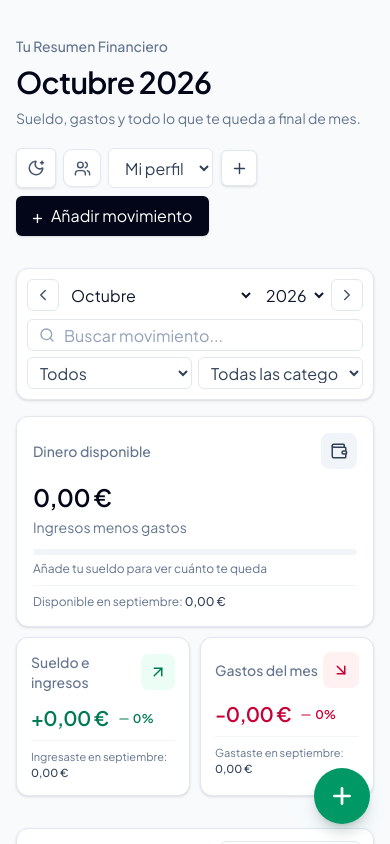
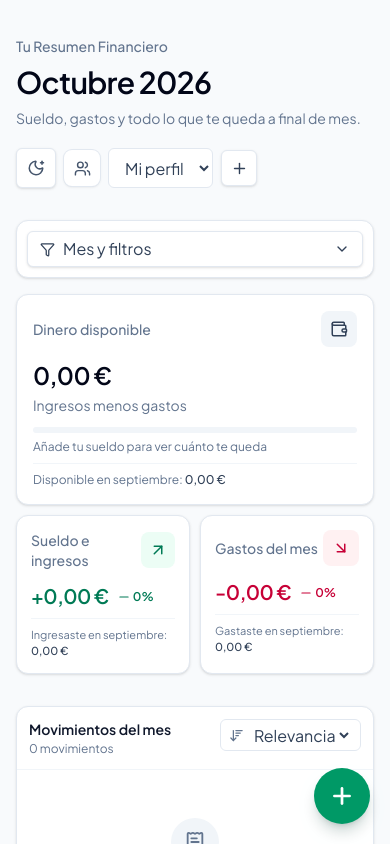
Before and after one commit to E7OY/balance, a React (Vite) app: page / in a window 390 px wide. Shown: the top 844 px of the page. Built offline with nearby package versions, Linux system fonts and the light colour scheme.

Commit message:
Enhance Filters and TransactionList components with mobile-friendly features and improved UI elements

```diff
--- a/src/App.jsx
+++ b/src/App.jsx
@@ -106,14 +106,16 @@ const App = () => {
               {theme === 'dark' ? <SunMedium size={18} /> : <MoonStar size={18} />}
             </button>
             <ProfileSwitcher />
+            <div className="hidden lg:block">
               <Button
                 size="default"
                 onClick={() => setIsModalOpen(true)}
-              className="hidden h-10 sm:inline-flex"
+                className="h-10"
               >
                 <span className="text-lg leading-none">+</span>
                 Añadir movimiento
               </Button>
+            </div>
           </div>
         </div>
 
@@ -136,7 +138,7 @@ const App = () => {
           onClick={() => setIsModalOpen(true)}
           aria-label="Añadir movimiento"
           title="Añadir movimiento"
-          className="fixed bottom-[calc(env(safe-area-inset-bottom)+1.25rem)] right-5 z-40 inline-flex size-14 items-center justify-center rounded-full bg-emerald-600 text-white shadow-lg shadow-emerald-950/20 transition-transform hover:scale-105 hover:bg-emerald-700 focus-visible:outline-none focus-visible:ring-4 focus-visible:ring-emerald-500/30 active:scale-95 sm:hidden"
+          className="fixed bottom-[calc(env(safe-area-inset-bottom)+1.25rem)] right-5 z-40 inline-flex size-14 items-center justify-center rounded-full bg-emerald-600 text-white shadow-lg shadow-emerald-950/20 transition-transform hover:scale-105 hover:bg-emerald-700 focus-visible:outline-none focus-visible:ring-4 focus-visible:ring-emerald-500/30 active:scale-95 lg:hidden"
         >
           <Plus size={26} strokeWidth={2.5} />
         </button>
--- a/src/components/Filters.jsx
+++ b/src/components/Filters.jsx
@@ -1,5 +1,5 @@
-import React, { useMemo } from 'react';
-import { ChevronLeft, ChevronRight, Search } from 'lucide-react';
+import React, { useMemo, useState } from 'react';
+import { ChevronDown, ChevronLeft, ChevronRight, ChevronUp, Filter, Search } from 'lucide-react';
 import { useFinance } from '../context/FinanceContext';
 
 const monthNames = Array.from({ length: 12 }, (_, month) =>
@@ -8,6 +8,7 @@ const monthNames = Array.from({ length: 12 }, (_, month) =>
 
 const Filters = () => {
   const { filters, setFilters, allCategories, transactions } = useFinance();
+  const [isMobileFiltersOpen, setIsMobileFiltersOpen] = useState(false);
   const availableYears = useMemo(() => {
     const years = transactions.map((transaction) => Number(transaction.date.slice(0, 4)));
     return [...new Set([filters.year, ...years])].sort((a, b) => b - a);
@@ -36,10 +37,15 @@ const Filters = () => {
     : filters.type === 'Gasto'
       ? allCategories.Gasto
       : allCategories.Todas;
+  const activeFilterCount = [
+    filters.searchTerm.trim().length > 0,
+    filters.type !== 'Todos',
+    filters.category !== 'Todas',
+  ].filter(Boolean).length;
 
   return (
     <section aria-label="Seleccionar mes y filtrar movimientos" className="flex flex-col gap-2 rounded-xl border border-slate-200 bg-white p-2.5 shadow-sm transition-colors dark:border-slate-700 dark:bg-slate-900 sm:gap-3 sm:p-3 sm:flex-row sm:items-center sm:justify-between">
-      <div className="flex items-center gap-1 sm:gap-2">
+      <div className="hidden items-center gap-1 md:flex md:gap-2">
         <button
           type="button"
           onClick={() => changeMonth(-1)}
@@ -80,7 +86,72 @@ const Filters = () => {
         </button>
       </div>
 
-      <div className="grid grid-cols-2 gap-1.5 sm:flex sm:items-center sm:gap-2">
+      <button
+        type="button"
+        aria-expanded={isMobileFiltersOpen}
+        aria-controls="transaction-filters"
+        onClick={() => setIsMobileFiltersOpen((isOpen) => !isOpen)}
+        className="inline-flex h-9 items-center justify-between gap-2 rounded-md border border-slate-200 bg-white px-3 text-sm font-medium text-slate-700 shadow-sm dark:border-slate-700 dark:bg-slate-800 dark:text-slate-200 md:hidden"
+      >
+        <span className="inline-flex items-center gap-2">
+          <Filter size={15} aria-hidden="true" />
+          Mes y filtros
+          {activeFilterCount > 0 && (
+            <span className="inline-flex size-5 items-center justify-center rounded-full bg-emerald-100 text-xs text-emerald-800 dark:bg-emerald-500/20 dark:text-emerald-300">
+              {activeFilterCount}
+            </span>
+          )}
+        </span>
+        {isMobileFiltersOpen
+          ? <ChevronUp size={16} aria-hidden="true" />
+          : <ChevronDown size={16} aria-hidden="true" />}
+      </button>
+
+      <div
+        id="transaction-filters"
+        className={`${isMobileFiltersOpen ? 'grid' : 'hidden'} grid-cols-2 gap-1.5 md:flex md:items-center md:gap-2`}
+      >
+        <div className="col-span-2 flex items-center gap-1 md:hidden">
+          <button
+            type="button"
+            onClick={() => changeMonth(-1)}
+            aria-label="Mes anterior"
+            className="inline-flex size-8 items-center justify-center rounded-md border border-slate-200 text-slate-600 transition-colors hover:bg-slate-50 focus-visible:outline-none focus-visible:ring-2 focus-visible:ring-slate-400 dark:border-slate-700 dark:text-slate-300 dark:hover:bg-slate-800"
+          >
+            <ChevronLeft size={18} />
+          </button>
+          <label className="sr-only" htmlFor="mobile-month">Mes</label>
+          <select
+            id="mobile-month"
+            name="month"
+            value={filters.month}
+            onChange={(event) => setFilters((previous) => ({ ...previous, month: Number(event.target.value) }))}
+            className="h-8 min-w-0 flex-1 rounded-md border-0 bg-transparent px-1 text-sm font-medium capitalize text-slate-900 outline-none focus:ring-2 focus:ring-slate-300 dark:text-slate-100"
+          >
+            {monthNames.map((month, index) => (
+              <option key={month} value={index}>{month}</option>
+            ))}
+          </select>
+          <label className="sr-only" htmlFor="mobile-year">Año</label>
+          <select
+            id="mobile-year"
+            name="year"
+            value={filters.year}
+            onChange={handleFilterChange}
+            className="h-8 rounded-md border-0 bg-transparent px-1 text-sm font-medium text-slate-900 outline-none focus:ring-2 focus:ring-slate-300 dark:text-slate-100"
+          >
+            {availableYears.map((year) => <option key={year} value={year}>{year}</option>)}
+          </select>
+          <button
+            type="button"
+            onClick={() => changeMonth(1)}
+            aria-label="Mes siguiente"
+            className="inline-flex size-8 items-center justify-center rounded-md border border-slate-200 text-slate-600 transition-colors hover:bg-slate-50 focus-visible:outline-none focus-visible:ring-2 focus-visible:ring-slate-400 dark:border-slate-700 dark:text-slate-300 dark:hover:bg-slate-800"
+          >
+            <ChevronRight size={18} />
+          </button>
+        </div>
+
         <label className="relative col-span-2 block sm:col-span-1">
           <Search size={16} className="pointer-events-none absolute left-3 top-1/2 -translate-y-1/2 text-slate-400 dark:text-slate-500" />
           <span className="sr-only">Buscar movimiento</span>
@@ -90,7 +161,7 @@ const Filters = () => {
             value={filters.searchTerm}
             onChange={handleFilterChange}
             placeholder="Buscar movimiento..."
-            className="h-8 w-full rounded-md border border-slate-200 bg-white pl-9 pr-2 text-sm text-slate-900 outline-none placeholder:text-slate-400 focus:border-slate-400 focus:ring-2 focus:ring-slate-100 dark:border-slate-700 dark:bg-slate-800 dark:text-slate-100 dark:placeholder:text-slate-500 sm:h-9 sm:w-48 sm:pr-3"
+            className="h-8 w-full rounded-md border border-slate-200 bg-white pl-9 pr-2 text-sm text-slate-900 outline-none placeholder:text-slate-400 focus:border-slate-400 focus:ring-2 focus:ring-slate-100 dark:border-slate-700 dark:bg-slate-800 dark:text-slate-100 dark:placeholder:text-slate-500 md:h-9 md:w-48 md:pr-3"
           />
         </label>
         <label className="sr-only" htmlFor="type">Tipo de movimiento</label>
--- a/src/components/TransactionList.jsx
+++ b/src/components/TransactionList.jsx
@@ -1,5 +1,5 @@
 import React, { useMemo, useState } from 'react';
-import { ArrowDownWideNarrow, ReceiptText } from 'lucide-react';
+import { ArrowDownWideNarrow, ChevronDown, ChevronUp, ReceiptText } from 'lucide-react';
 import { useFinance } from '../context/FinanceContext';
 import TransactionItem from './TransactionItem';
 import { Card } from './ui/card';
@@ -22,6 +22,7 @@ const getRelevance = (transaction, searchTerm) => {
 const TransactionList = () => {
   const { filteredTransactions, setIsModalOpen, filters } = useFinance();
   const [sortBy, setSortBy] = useState('relevance');
+  const [showAllMobile, setShowAllMobile] = useState(false);
   const sortedTransactions = useMemo(() => {
     const transactions = [...filteredTransactions];
     const byNewest = (a, b) => b.date.localeCompare(a.date);
@@ -41,6 +42,8 @@ const TransactionList = () => {
       getRelevance(b, filters.searchTerm) - getRelevance(a, filters.searchTerm) || byNewest(a, b),
     );
   }, [filteredTransactions, filters.searchTerm, sortBy]);
+  const mobileTransactions = showAllMobile ? sortedTransactions : sortedTransactions.slice(0, 3);
+  const hiddenMobileCount = sortedTransactions.length - mobileTransactions.length;
 
   return (
     <Card as="section" className="overflow-hidden">
@@ -90,9 +93,21 @@ const TransactionList = () => {
       ) : (
         <>
           <div className="space-y-1.5 p-2 sm:space-y-2 sm:p-3 xl:hidden">
-            {sortedTransactions.map((transaction) => (
+            {mobileTransactions.map((transaction) => (
               <TransactionItem key={transaction.id} transaction={transaction} layout="card" />
             ))}
+            {sortedTransactions.length > 3 && (
+              <button
+                type="button"
+                aria-expanded={showAllMobile}
+                onClick={() => setShowAllMobile((isExpanded) => !isExpanded)}
+                className="flex min-h-10 w-full items-center justify-center gap-1.5 rounded-md px-3 text-sm font-medium text-emerald-700 transition-colors hover:bg-emerald-50 focus-visible:outline-none focus-visible:ring-2 focus-visible:ring-emerald-500 dark:text-emerald-400 dark:hover:bg-emerald-500/10"
+              >
+                {showAllMobile
+                  ? <>Mostrar menos <ChevronUp size={16} aria-hidden="true" /></>
+                  : <>Ver {hiddenMobileCount} {hiddenMobileCount === 1 ? 'movimiento más' : 'movimientos más'} <ChevronDown size={16} aria-hidden="true" /></>}
+              </button>
+            )}
           </div>
           <div className="hidden overflow-x-auto xl:block">
             <table className="w-full min-w-[620px] text-left text-sm">
```
Lines whose indentation alone changed are shown as unchanged.
